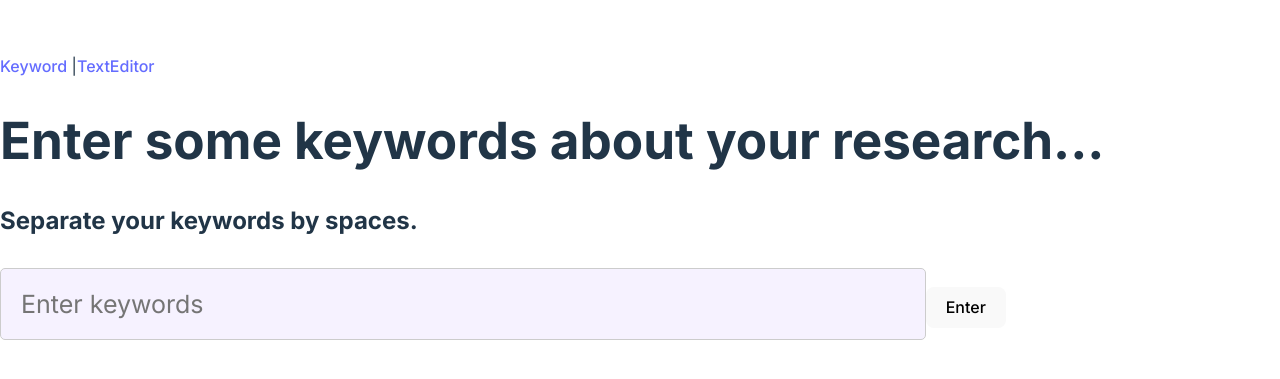
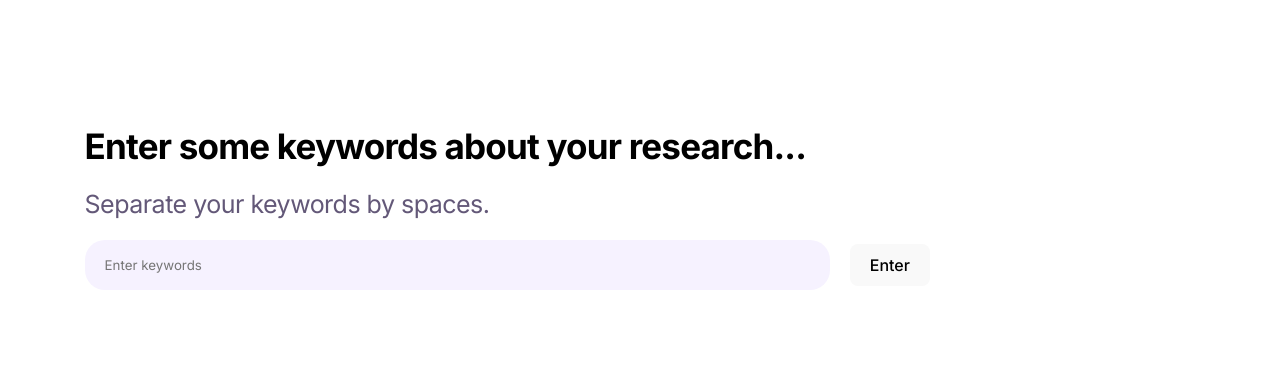
Before and after one commit to daminkim99/uoftHacks, a React (Vite) app in the folder client/: page /keyword in a window 1280 px wide. Shown: the part 203-582 px from the top of the page. Built offline with nearby package versions, Linux system fonts and the light colour scheme.

Commit message:
done keywords styling

```diff
--- a/client/src/App.jsx
+++ b/client/src/App.jsx
@@ -7,10 +7,10 @@ function App() {
 
   return(
     <div>
-      <header>
+      {/* <header>
       <a href="/keyword">Keyword</a> |
-      <a href="/TextEditor">TextEditor</a>
-      </header>
+      <a href="/TextEditor">TextEditor</a> */}
+      {/* </header> */}
       <main>
         <Outlet/>
       </main>
--- /dev/null
+++ b/client/src/pages/Keyword.css
@@ -0,0 +1,76 @@
+@import url('https://fonts.googleapis.com/css2?family=Inter:wght@400;500;600;700&display=swap');
+
+* {
+	font-family: 'Inter', sans-serif;
+}
+
+h1 {
+	color: #000;
+	font-family: Inter;
+	width: 100%;
+	margin-left: 10%;
+	font-size: 35px !important;
+	font-style: normal;
+	font-weight: 700;
+	line-height: normal;
+	letter-spacing: -0.799px;
+}
+
+h2 {
+	display: flex;
+	width: 100%;
+	height: 30%;
+	margin-left: 10%;
+	flex-direction: column;
+	justify-content: center;
+	flex-shrink: 0;
+	color: #635878;
+	font-family: Inter;
+	font-size: 25px;
+	font-style: normal;
+	font-weight: 400;
+	line-height: normal;
+	letter-spacing: -0.51px;
+}
+
+.input-container {
+	display: flex;
+	align-items: center;
+	margin-left: 10%;
+    gap: 20px;
+}
+
+input {
+	width: 705px;
+	height: 50px;
+	padding: 0 20px;
+	flex-shrink: 0;
+	border-radius: 20px;
+	background: #F6F2FF;
+	border: none;
+	outline: none;
+	color: black;
+}
+
+button {
+	transition: box-shadow 0.3s ease;
+	outline: none;
+	border: none;
+	forced-color-adjust: none;
+	-webkit-tap-highlight-color: transparent;
+    -webkit-focus-ring-color: transparent;
+	appearance: none !important;
+
+}
+
+button:focus, button:active, button::-moz-focus-inner, button:focus-visible, button:focus-within {
+	outline: none !important;
+	box-shadow: none !important;
+	box-shadow: none !important;
+	-webkit-box-shadow: none !important;
+	-moz-box-shadow: none !important;
+}
+
+button:hover {
+	background-color: #1c0447;
+}
--- a/client/src/pages/Keyword.jsx
+++ b/client/src/pages/Keyword.jsx
@@ -1,4 +1,5 @@
 import React, { useState } from "react";
+import './Keyword.css';
 
 function Keyword() {
     const [text, setText] = useState("");
@@ -10,23 +11,15 @@ function Keyword() {
         <div>
             <h1>Enter some keywords about your research...</h1>
             <h2>Separate your keywords by spaces.</h2>
+            <div className='input-container'>
                 <input
                     type="text"
                     placeholder="Enter keywords"
                     value={text}
                     onChange={handleChange}
-                style={{
-                    width: "80%",
-                    padding: "20px",
-                    fontSize: "25px",
-                    border: "1px solid #ccc",
-                    borderRadius: "5px",
-                    marginTop: "10px",
-                    backgroundColor: "#F6F2FF",
-                    color: "black"
-                }}
                 />
                 <button>Enter</button>
+            </div>
         </div>
     );
 }
--- a/client/src/pages/Landing.css
+++ b/client/src/pages/Landing.css
@@ -56,6 +56,7 @@
 	line-height: normal;
 	letter-spacing: -0.51px;
 	cursor: pointer;
+	border: none;
 	transition: box-shadow 0.3s ease;
 }
 
--- a/client/src/pages/Landing.jsx
+++ b/client/src/pages/Landing.jsx
@@ -4,9 +4,9 @@ const Landing = () => {
 
     return (
             <div>
-            <h2 class='sub'>Streamline your scientific papers.</h2>
-            <h3 class='sub-sub'>More selling product</h3>
-            <button class='landing-button'>Try it for free</button>
+            <h2 className='sub'>Streamline your scientific papers.</h2>
+            <h3 className='sub-sub'>More selling product</h3>
+            <button className='landing-button'>Try it for free</button>
 
             </div>
         )
```
Lines whose indentation alone changed are shown as unchanged.
